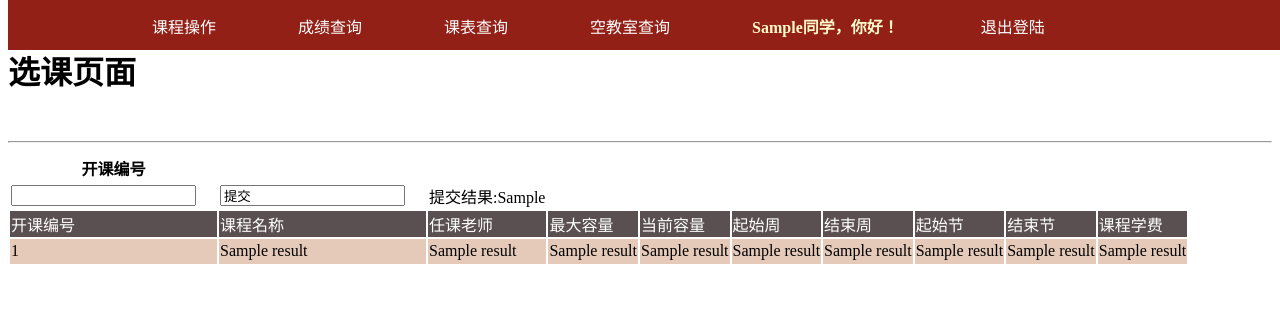
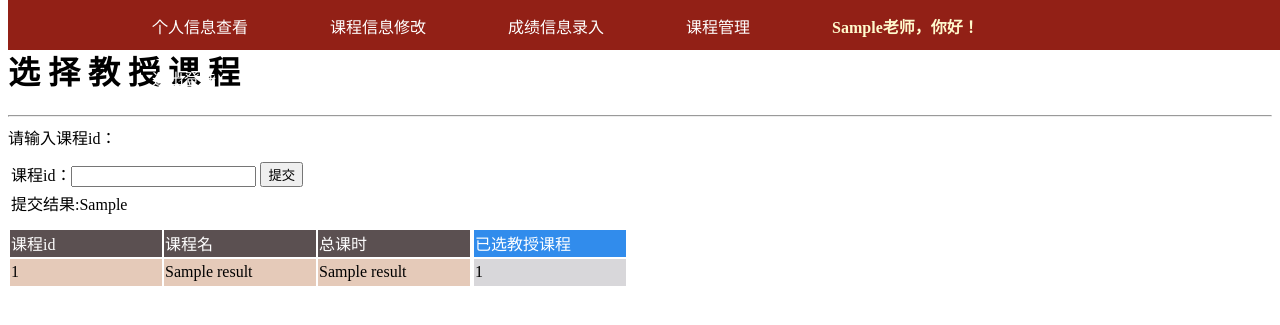
Before and after one commit to TLLL123/JLU-6025-CourseDesignOfSoftwareEngineering, a Flask app: template 课程注册系统/templates/teacher/choose_teach_course.html in a window 1280 px wide. Shown: the top 325 px of the page. Run offline with Flask 3, Linux system fonts and the light colour scheme; the template is opened without the code that fills it: most values are stand-ins (such as "Sample title", 1, 10 or a date in 2020); parts of the project's set-up code (start-up, migrations or seed data) failed here and were passed over.

Commit message:
Update choose_teach_course.html

```diff
--- a/课程注册系统/templates/teacher/choose_teach_course.html
+++ b/课程注册系统/templates/teacher/choose_teach_course.html
@@ -4,7 +4,7 @@
 <head>
     <meta charset="UTF-8">
     <meta name="viewport" content="width=device-width, initial-scale=1.0">
-       <title>课程注册系统</title>
+    <title>教务管理系统</title>
     <link rel="icon" href="static/images/icon-6025.png">
     <style type="text/css">
             .top{
@@ -78,6 +78,17 @@
                 background-color: rgb(91,80,81);
                 color: white;
             }
+            .display .data1 {
+                width: 150px;
+                height: 25px;
+                background-color: rgb(216,215,218);
+            }
+            .display .title1 {
+                width: 150px;
+                height: 25px;
+                background-color: rgb(49,140,236);
+                color: white;
+            }
 
             .schedule {
                 margin-top: 10px;
@@ -101,17 +112,17 @@
     <div class="top">
        <center>
             <ul>
+                <li><a href="/teacher">个人信息查看</a></li>
+                <li><a href="/course">课程信息修改</a></li>
+                <li><a href="/grade">成绩信息录入</a></li>
                 <li>
-                            <a href="#">课程操作</a>
+                    <a href="#">课程管理</a>
                     <ul>
-                                <li style="background-color: rgb(146, 32, 22)"><a href="#">学生选课</a></li>
-                                <li style="background-color: rgb(146, 32, 22)"><a href="/drop_course">学生退课</a></li>
+                        <li style="background-color: rgb(146, 32, 22)"><a href="#">选择教授课程</a></li>
+                        <li style="background-color: rgb(146, 32, 22)"><a href="/delete_teach_course">删除教授课程</a></li>
                     </ul>
                 </li>
-                        <li><a href="/find_grades">成绩查询</a></li>
-                        <li><a href="/find_schedule">课表查询</a></li>
-                        <li><a href="/find_available">空教室查询</a></li>
-                        <li><b><a style="color: lemonchiffon">{{user_info}}同学，你好！</a></b></li>
+                <li><b><a style="color: lemonchiffon">{{user_info}}老师，你好！</a></b></li>
                 <li><a href="/">退出登陆</a><li>
             </ul>
         </center>
@@ -120,60 +131,48 @@
     &nbsp;
 
     <div class="container-fluid">
-        <h1 class="sub-header">选课页面</h1>&nbsp;&nbsp;
+        <h1 class="sub-header">选 择 教 授 课 程</h1>
         <hr>
+        <span>请输入课程id：</span>
         <div class="table-responsive">
             <table class="table table-striped">
-                <thead>
-                    <tr>
-                        <th>开课编号</th>
-                    </tr>
-                </thead>
-                <tbody class="display">
                     <tr>
                         <form action="" method="post">
-<!--                            <td><input class="long" name="student_id" type="text" />&nbsp;&nbsp;&nbsp;&nbsp;&nbsp;</td>-->
-                            <td><input class="long" name="takes_id" type="text" />&nbsp;&nbsp;&nbsp;&nbsp;&nbsp;</td>
-<!--                            <td><input class="long" name="student_mail"-->
-<!--                                    type="text" />&nbsp;&nbsp;&nbsp;&nbsp;&nbsp;&nbsp;&nbsp;&nbsp;&nbsp;&nbsp;&nbsp;&nbsp;-->
-<!--                            </td>-->
-                            <td><input class="last" type={{submit_switch}} value="提交" />&nbsp;&nbsp;&nbsp;&nbsp;&nbsp;</td>
-                            <td><span>提交结果:{{insert_result}}</span></td>
+                            <td>课程id：<input class="short" name="week" type="text" /></td>
+                            <td><input class="last" type="submit" value="提交" />&nbsp;&nbsp;&nbsp;&nbsp;&nbsp;</td>
                         </form>
                     </tr>
-                    <tr class="title">
-                        <td>开课编号</td>
-                        <td>课程名称</td>
-                        <td>任课老师</td>
-                        <td>最大容量</td>
-                        <td>当前容量</td>
-                        <td>起始周</td>
-                        <td>结束周</td>
-                        <td>起始节</td>
-                        <td>结束节</td>
-                        <td>课程学费</td>
+                    <tr><td><span>提交结果:{{insert_result}}</span></td></tr>
+            </table>
+            <table style="float:left;" class="display">
+                <tr>
+                    <td class="title">课程id</td>
+                    <td class="title">课程名</td>
+                    <td class="title">总课时</td>
                 </tr>
                 {% for result in results %}
-                    <tr class="data">
-                        <td>{{result[0]}}</td>
-                        <td>{{result[1]}}</td>
-                        <td>{{result[2]}}</td>
-                        <td>{{result[3]}}</td>
-                        <td>{{result[4]}}</td>
-                        <td>{{result[5]}}</td>
-                        <td>{{result[6]}}</td>
-                        <td>{{result[7]}}</td>
-                        <td>{{result[8]}}</td>
-                        <td>{{result[9]}}</td>
+                <tr>
+                    <td class="data">{{result[0]}}</td>
+                    <td class="data">{{result[1]}}</td>
+                    <td class="data">{{result[2]}}</td>
                 </tr>
                 {% endfor %}
-                </tbody>
+            </table>
+
+            <table style="float:none;" class="display">
+                <tr>
+                    <td class="title1">已选教授课程</td>
+                </tr>
+                {% for result in results_course %}
+                <tr>
+                    <td class="data1">{{result[0]}}</td>
+                </tr>
+                {% endfor %}
             </table>
 
         </div>
     </div>
 
-
 </body>
 
 </html>
```
Lines whose indentation alone changed are shown as unchanged.
